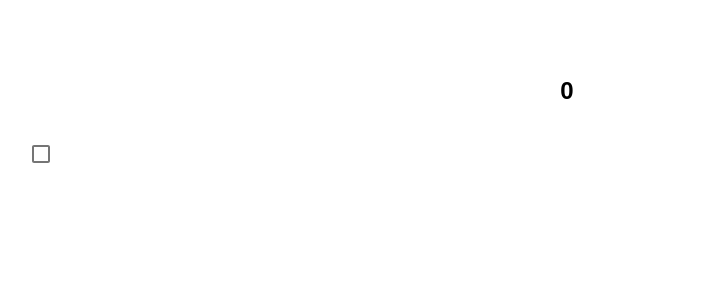
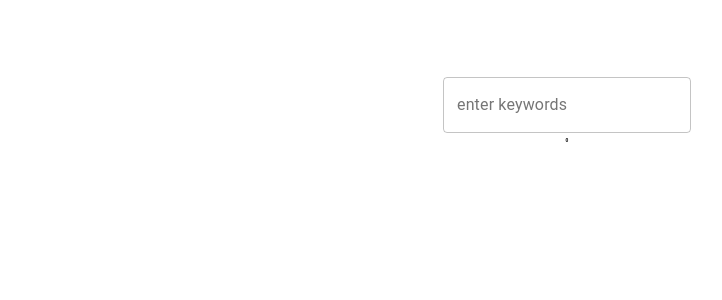
Before and after one commit to tamaokishie/foodexpenses, a React (Create React App) app: page /search in a window 1280 px wide. Shown: the top 300 px of the page, without its empty margins (73-795 px from the left). Built offline with nearby package versions, Linux system fonts and the light colour scheme.

Commit message:
カウントのcomponent作成

```diff
--- a/src/Routing.tsx
+++ b/src/Routing.tsx
@@ -4,17 +4,12 @@ import Home from './pages/home/Home'
 
 // search
 import { Search } from './pages/search/Search'
-import { AllFood }from './components/parts/AllFood'
-
-
 
 export default function Routing() {
     return(
         <BrowserRouter>
         <Routes>
             <Route index element= {<Home />} />
-
-            <Route path="search" element= {<AllFood />} />
             <Route path="search" element= {<Search />} />
         </Routes>
         </BrowserRouter>
--- a/src/components/parts/AllFood.tsx
+++ b/src/components/parts/AllFood.tsx
@@ -12,21 +12,15 @@
 //     )
 // }
 
-import { Checkbox, ListItem, ListItemIcon } from "@material-ui/core";
-import React, { useState } from "react";
+interface AllFoodProps {
+    count: number
+    size: number
+}
 
-export function AllFood() {
-    const [count, setCount] = useState(0);
-
+export function AllFood({count, size}: AllFoodProps) {
     return (
     <>
-        <h2>{count}</h2>
-        <ListItem onClick={() => setCount(count + 1)}>
-        <ListItemIcon>
-            <Checkbox />
-        </ListItemIcon>
-
-        </ListItem>
+        <h2 style={{fontSize: size}}>{ count }</h2>
     </>
     );
 }
--- a/src/pages/search/Search.tsx
+++ b/src/pages/search/Search.tsx
@@ -2,6 +2,7 @@
 
 import { Checkbox, ListItem, ListItemIcon, ListItemText, TextField } from "@material-ui/core";
 import { useEffect, useState } from "react";
+import { AllFood } from "../../components/parts/AllFood";
 import  products  from '../../data/food-expenses.json'
 
 // Itemの型定義
@@ -10,23 +11,28 @@ interface Item {
     price: string
 }
 
+
 export function Search (){
 
-        const notProducts: Item = {
+    const notProducts: Item = {
         name: "No Item Found",
         price: ""
-        }
+    }
+
+    const [count, setCount] = useState(0);
 
     // productsの一覧表示(Material-UI)
-    const ListItems: React.FC<Item> = (item) => (
-        <ListItem alignItems="center" divider>
+    const ListItems: React.FC<Item> = ({name, price}) => (
+        <ListItem
+            alignItems="center" divider
+            onClick={() => {setCount(count + 1); setInputCheck(!inputCheck)}}>
         <ListItemIcon>
             <Checkbox
+            checked = {inputCheck}
                 edge = "start"
             />
         </ListItemIcon>
-        <ListItemText primary={item.name} secondary={item.price} />
-
+        <ListItemText primary={name} secondary={price} />
         </ListItem>
         )
 
@@ -37,6 +43,8 @@ export function Search (){
         const [showLists, setShowLists] = useState(false)
         // 検索したときにできる新たなリスト（配列）※初期値は空のため、productsを全件渡す
         const [filteredProducts, setFilteredProducts] = useState(products)
+        //クリックしたらcheckBoxにチェック(true), 何もしなかったらチェック付けない(false)
+        const [inputCheck, setInputCheck] = useState(false)
 
     // 入力したキーワードをすべて削除したら（""）、更新関数(setFilteredProducts)に初期値と同じproductsが渡される
         useEffect(() => {
@@ -81,6 +89,7 @@ export function Search (){
 
         {showLists &&
         filteredProducts.map((v, i) => <ListItems key={i} name={v.name} price={v.price}/>)}
+        <AllFood count = {count} size = {5}></AllFood>
         </>
     )
 }
```
